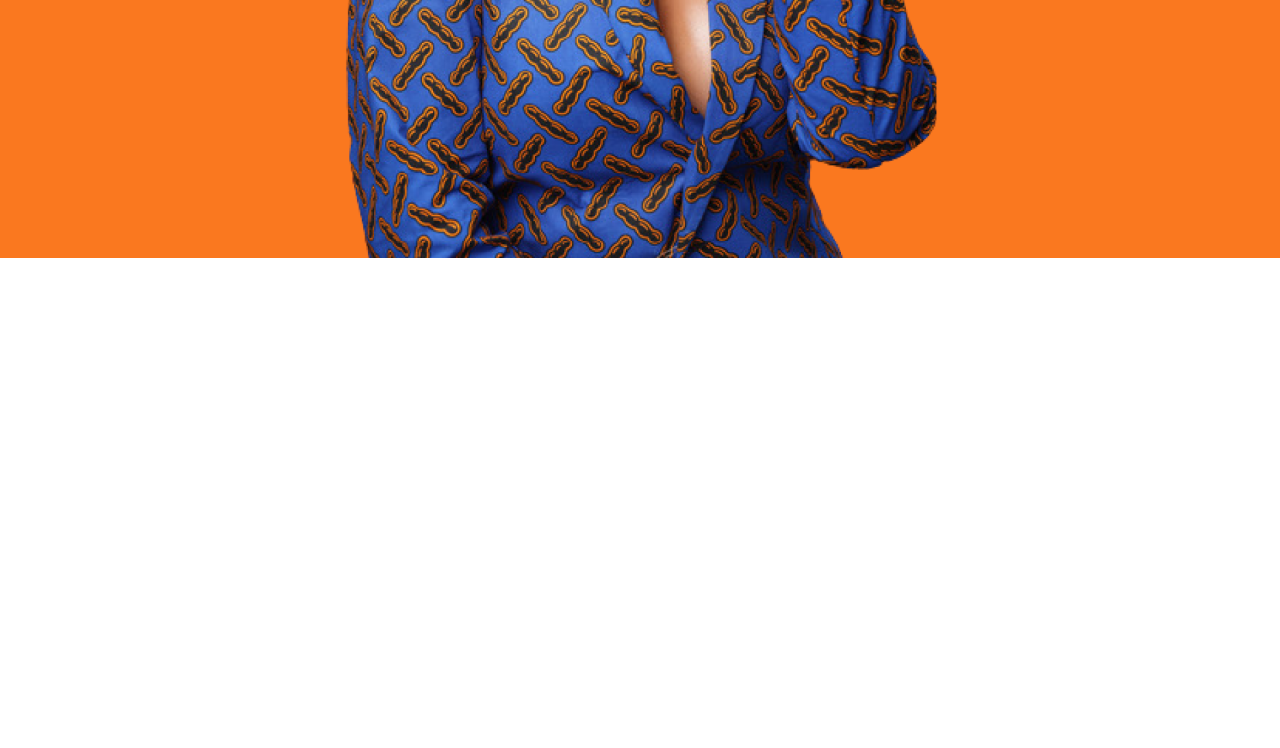
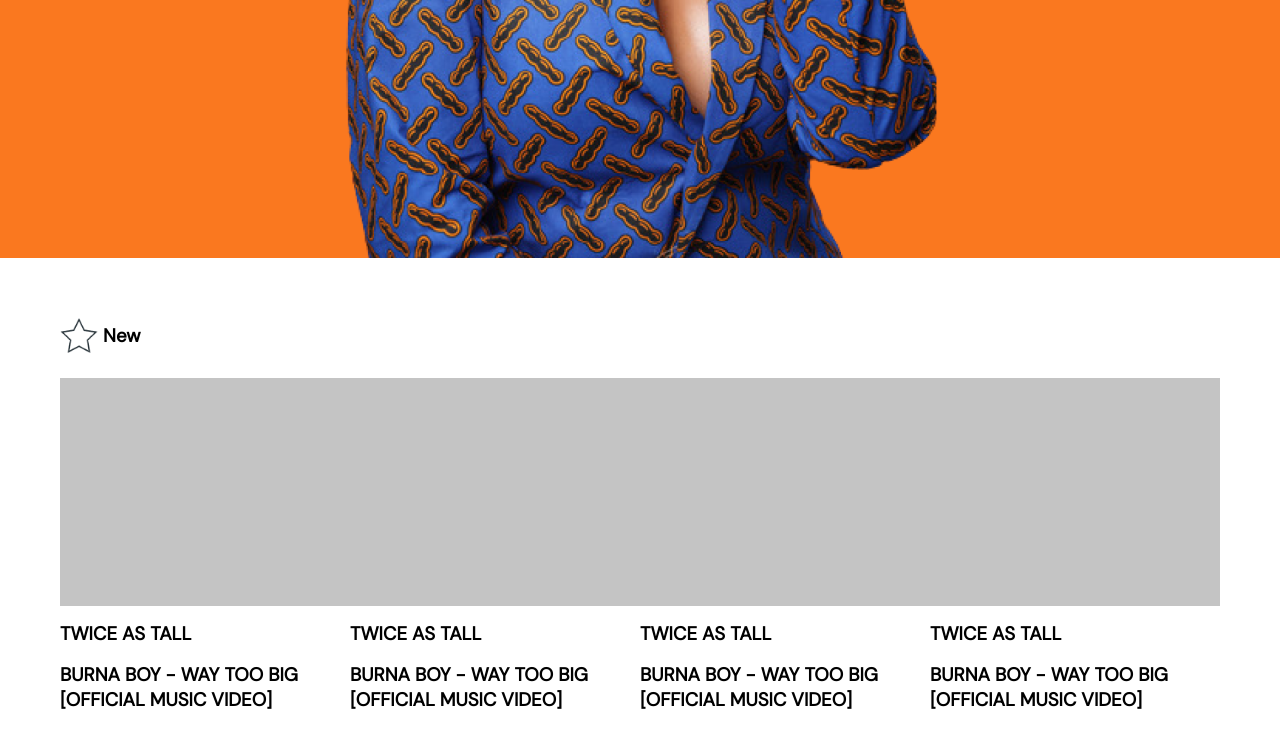
Before and after one commit to mr-funtor/dreamworks, a plain HTML site: page index.html in a window 1280 px wide. Shown: the part 542-1290 px from the top of the page. Before the commit the page ends 800 px from the top, so only its background shows below. Drawn offline with Linux system fonts and the light colour scheme.

Commit message:
created and style the new area section

```diff
--- a/css/main.css
+++ b/css/main.css
@@ -65,7 +65,57 @@ body{
 	margin-right: 10px;
 }
 
+.new-section{
+	width:100%;
+	height: 80vh;
+	padding: 60px;
+}
 
+.new-section>h3{
+	font-family: 'DM Sans',sans-serif;
+	display:flex;
+	align-items:center;
+}
+
+.new-section>h3>img{
+	height:35px;
+	margin-right:5px;
+}
+
+.new-videos-container{
+	width:100%;
+	/* background:pink; */
+	margin-top: 25px;
+}
+
+.new-videos-filter{
+	position:relative;
+	display:flex;
+	flex-wrap:wrap;
+	justify-content:space-between;
+}
+
+.new-video-box{
+	height: 350px;
+	width:290px;
+	/* background:yellow; */
+}
+
+.new-video-box>header{
+	width: 100%;
+	height: 65%;
+	background:#C4C4C4;
+}
+
+.new-video-box>footer{
+	font-family: 'DM Sans',sans-serif;
+	width: 100%;
+	height: 35%;
+	display:flex;
+	flex-direction: column;
+	justify-content: space-evenly;
+
+}
 
 @media (max-width:550px){
 
--- a/index.html
+++ b/index.html
@@ -19,7 +19,55 @@
 		</section>
 
 		<section class="new-section">
+			<h3><img src="./img/star.png"/>New</h3>
 
+			<div class="new-videos-container">
+				<div class="new-videos-filter">
+					<article class="new-video-box">
+						<header></header>
+						<footer>
+							<h3>TWICE AS TALL</h3>
+							<h3>BURNA BOY - WAY TOO
+							BIG [OFFICIAL MUSIC VIDEO]</h3>
+
+						</footer>
+
+					</article>
+
+					<article class="new-video-box">
+						<header></header>
+						<footer>
+							<h3>TWICE AS TALL</h3>
+							<h3>BURNA BOY - WAY TOO
+							BIG [OFFICIAL MUSIC VIDEO]</h3>
+
+						</footer>
+
+					</article>
+
+					<article class="new-video-box">
+						<header></header>
+						<footer>
+							<h3>TWICE AS TALL</h3>
+							<h3>BURNA BOY - WAY TOO
+							BIG [OFFICIAL MUSIC VIDEO]</h3>
+
+						</footer>
+
+					</article>
+
+					<article class="new-video-box">
+						<header></header>
+						<footer>
+							<h3>TWICE AS TALL</h3>
+							<h3>BURNA BOY - WAY TOO
+							BIG [OFFICIAL MUSIC VIDEO]</h3>
+
+						</footer>
+
+					</article>
+				</div>
+			</div>
 
 		</section>
 
```
